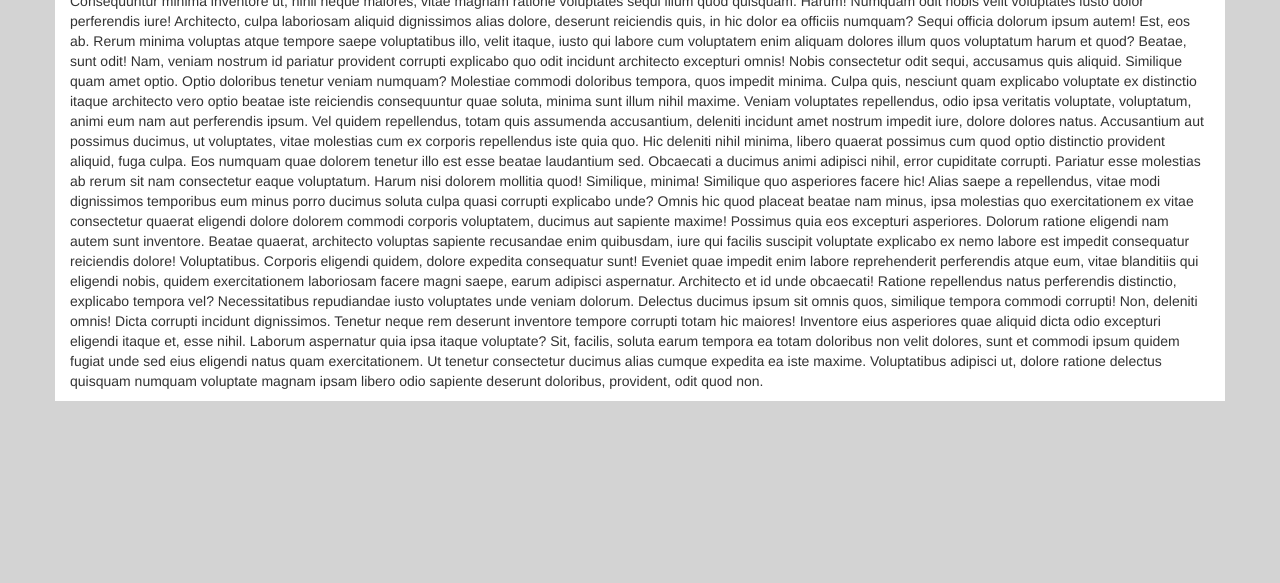
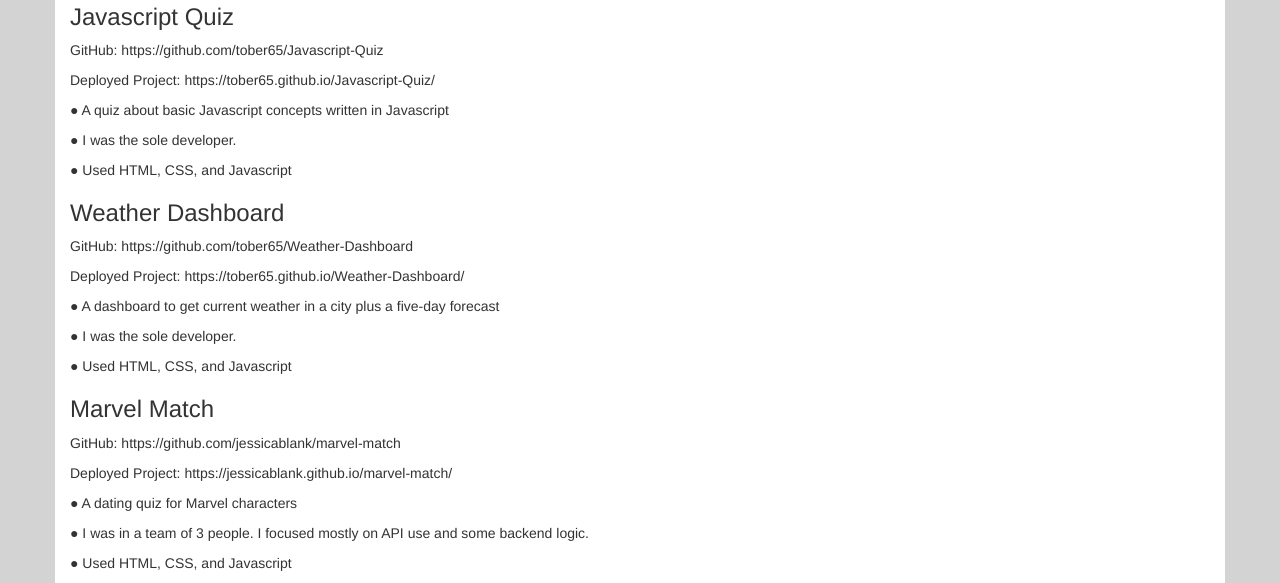
Before and after one commit to tober65/Responsive-Portfolio, a plain HTML site: page index.html in a window 1280 px wide. Shown: the part 401-984 px from the top of the page. Before the commit the page ends 802 px from the top, so only its background shows below. Drawn offline with nearby package versions, Linux system fonts and the light colour scheme.

Commit message:
Added resume and most basic portfolio

```diff
--- a/index.html
+++ b/index.html
@@ -32,15 +32,6 @@
                 <a class="navbar-brand">Timothy Ober</a>
             </div>
 
-            <!-- Collect the nav links, forms, and other content for toggling -->
-            <div class="collapse navbar-collapse" id="bs-example-navbar-collapse-1">
-                <ul class="nav navbar-nav">
-                    <li class="active"><a href="#">Home<span class="sr-only">(current)</span></a></li>
-                    <li><a href="./portfolio.html">Portfolio</a></li>
-                    <li><a href="./contact.html">Contact</a></li>
-
-                </ul>
-            </div><!-- /.navbar-collapse -->
         </div><!-- /.container-fluid -->
     </nav>
 
@@ -50,64 +41,30 @@
         <p>I am a software engineer with 8 years of experience. I have spent the past 6 years semi-retired, so am taking
             a software bootcamp to dust off old skills and hopefully learn some new ones.</p>
         <p><b>Email:</b> timothy.ober@gmail.com</p>
+        <p><b>Phone:</b> 858-926-9421</p>
         <p><b>LinkedIn:</b> <a
                 href="https://www.linkedin.com/in/timothyobersdca/">https://www.linkedin.com/in/timothyobersdca/</a></p>
-        <p>Lorem ipsum dolor sit amet consectetur, adipisicing elit. Dignissimos molestias culpa repellat neque. Ab
-            dolor, neque nesciunt inventore minus rerum tempore sit natus laboriosam, error, aut laborum delectus
-            officia unde?
-            Saepe adipisci dignissimos, voluptates consequuntur expedita, deleniti distinctio, numquam quibusdam velit
-            voluptatem quaerat officia consectetur. Aliquam dicta dolorem fugit excepturi magni doloribus sed,
-            necessitatibus quae obcaecati aperiam maiores amet delectus.
-            Quia cupiditate consectetur quod dolore, velit exercitationem. Iusto ullam voluptates dolorum tempora aut,
-            possimus laboriosam ducimus, sapiente modi repellat libero harum ipsum corrupti aspernatur in explicabo
-            perferendis eligendi? Aspernatur, dolores!
-            Quod iste voluptatum ipsum nesciunt neque ratione voluptatem provident aperiam impedit rem quia enim,
-            eligendi quos vel maiores earum repellendus? Harum iusto maiores quam architecto at! Doloremque fugiat
-            reprehenderit doloribus!
-            Quis, quasi? Unde atque doloribus recusandae harum quaerat sequi corrupti impedit vitae eos aspernatur.
-            Consequuntur minima inventore ut, nihil neque maiores, vitae magnam ratione voluptates sequi illum quod
-            quisquam. Harum!
-            Numquam odit nobis velit voluptates iusto dolor perferendis iure! Architecto, culpa laboriosam aliquid
-            dignissimos alias dolore, deserunt reiciendis quis, in hic dolor ea officiis numquam? Sequi officia dolorum
-            ipsum autem!
-            Est, eos ab. Rerum minima voluptas atque tempore saepe voluptatibus illo, velit itaque, iusto qui labore cum
-            voluptatem enim aliquam dolores illum quos voluptatum harum et quod? Beatae, sunt odit!
-            Nam, veniam nostrum id pariatur provident corrupti explicabo quo odit incidunt architecto excepturi omnis!
-            Nobis consectetur odit sequi, accusamus quis aliquid. Similique quam amet optio. Optio doloribus tenetur
-            veniam numquam?
-            Molestiae commodi doloribus tempora, quos impedit minima. Culpa quis, nesciunt quam explicabo voluptate ex
-            distinctio itaque architecto vero optio beatae iste reiciendis consequuntur quae soluta, minima sunt illum
-            nihil maxime.
-            Veniam voluptates repellendus, odio ipsa veritatis voluptate, voluptatum, animi eum nam aut perferendis
-            ipsum. Vel quidem repellendus, totam quis assumenda accusantium, deleniti incidunt amet nostrum impedit
-            iure, dolore dolores natus.
-            Accusantium aut possimus ducimus, ut voluptates, vitae molestias cum ex corporis repellendus iste quia quo.
-            Hic deleniti nihil minima, libero quaerat possimus cum quod optio distinctio provident aliquid, fuga culpa.
-            Eos numquam quae dolorem tenetur illo est esse beatae laudantium sed. Obcaecati a ducimus animi adipisci
-            nihil, error cupiditate corrupti. Pariatur esse molestias ab rerum sit nam consectetur eaque voluptatum.
-            Harum nisi dolorem mollitia quod! Similique, minima! Similique quo asperiores facere hic! Alias saepe a
-            repellendus, vitae modi dignissimos temporibus eum minus porro ducimus soluta culpa quasi corrupti explicabo
-            unde?
-            Omnis hic quod placeat beatae nam minus, ipsa molestias quo exercitationem ex vitae consectetur quaerat
-            eligendi dolore dolorem commodi corporis voluptatem, ducimus aut sapiente maxime! Possimus quia eos
-            excepturi asperiores.
-            Dolorum ratione eligendi nam autem sunt inventore. Beatae quaerat, architecto voluptas sapiente recusandae
-            enim quibusdam, iure qui facilis suscipit voluptate explicabo ex nemo labore est impedit consequatur
-            reiciendis dolore! Voluptatibus.
-            Corporis eligendi quidem, dolore expedita consequatur sunt! Eveniet quae impedit enim labore reprehenderit
-            perferendis atque eum, vitae blanditiis qui eligendi nobis, quidem exercitationem laboriosam facere magni
-            saepe, earum adipisci aspernatur.
-            Architecto et id unde obcaecati! Ratione repellendus natus perferendis distinctio, explicabo tempora vel?
-            Necessitatibus repudiandae iusto voluptates unde veniam dolorum. Delectus ducimus ipsum sit omnis quos,
-            similique tempora commodi corrupti!
-            Non, deleniti omnis! Dicta corrupti incidunt dignissimos. Tenetur neque rem deserunt inventore tempore
-            corrupti totam hic maiores! Inventore eius asperiores quae aliquid dicta odio excepturi eligendi itaque et,
-            esse nihil.
-            Laborum aspernatur quia ipsa itaque voluptate? Sit, facilis, soluta earum tempora ea totam doloribus non
-            velit dolores, sunt et commodi ipsum quidem fugiat unde sed eius eligendi natus quam exercitationem.
-            Ut tenetur consectetur ducimus alias cumque expedita ea iste maxime. Voluptatibus adipisci ut, dolore
-            ratione delectus quisquam numquam voluptate magnam ipsam libero odio sapiente deserunt doloribus, provident,
-            odit quod non.</p>
+        <p><b>GitHub:</b> <a href="https://github.com/tober65">https://github.com/tober65</a></p>
+        <p><a href="./Assets/resume.pdf">Resume</a></p>
+        <h2>Projects:</h2>
+        <h3>Javascript Quiz</h3>
+        <p>GitHub: https://github.com/tober65/Javascript-Quiz</p>
+            <p>Deployed Project: https://tober65.github.io/Javascript-Quiz/</p>
+            <p>● A quiz about basic Javascript concepts written in Javascript</p>
+            <p>● I was the sole developer.</p>
+            <p>● Used HTML, CSS, and Javascript</p>
+        <h3>Weather Dashboard</h3>
+        <p> GitHub: https://github.com/tober65/Weather-Dashboard</p>
+            <p>Deployed Project: https://tober65.github.io/Weather-Dashboard/</p>
+            <p>● A dashboard to get current weather in a city plus a five-day forecast</p>
+            <p>● I was the sole developer.</p>
+            <p>● Used HTML, CSS, and Javascript</p>
+        <h3>Marvel Match</h3>
+        <p>GitHub: https://github.com/jessicablank/marvel-match</p>
+            <p>Deployed Project: https://jessicablank.github.io/marvel-match/</p>
+            <p>● A dating quiz for Marvel characters</p>
+            <p>● I was in a team of 3 people. I focused mostly on API use and some backend logic.</p>
+            <p>● Used HTML, CSS, and Javascript</p>
     </div>
     <!-- Here we bring in some scripts required to allow some Bootstrap components to work.
     For now, this is code to copy and paste. We'll get to script elements soon enough. -->
```
Also changed, not shown: 1 other file.
